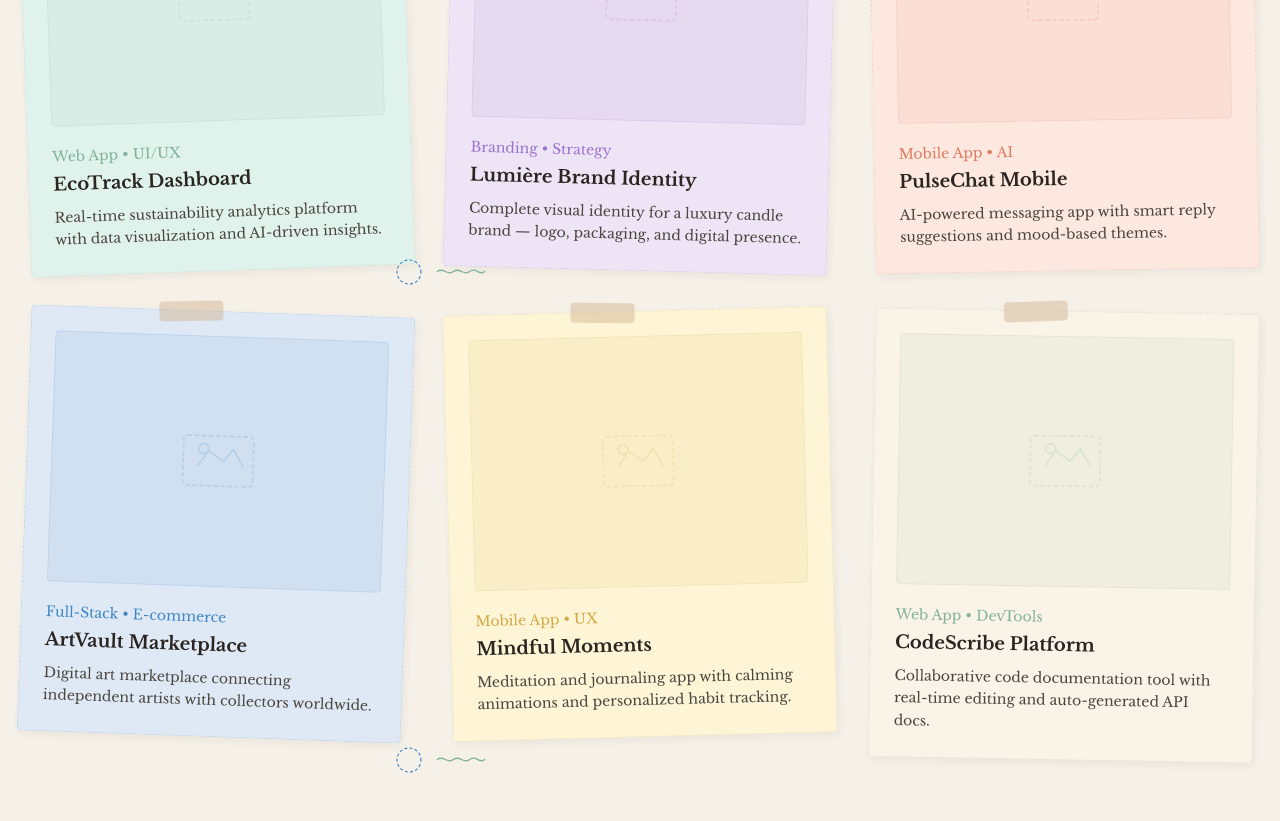
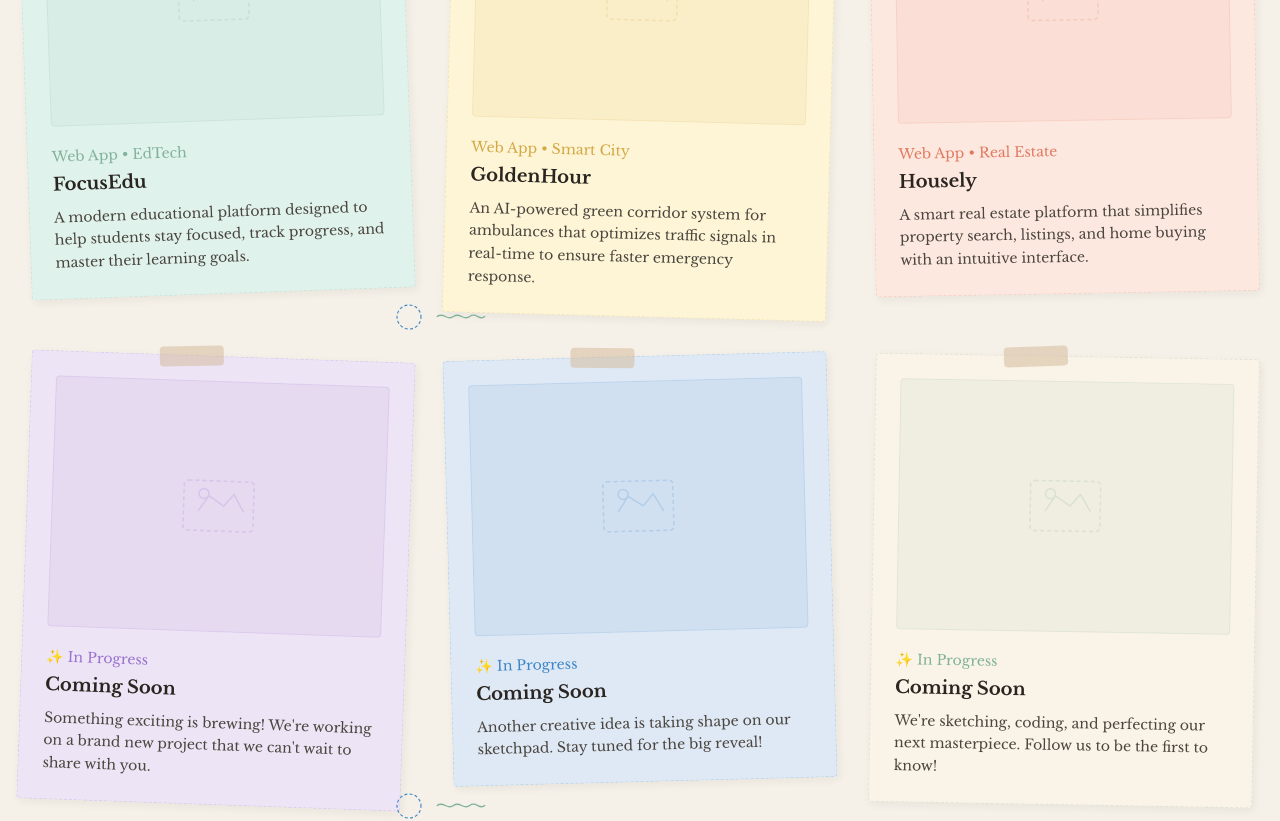
Before and after one commit to Nevrine-Labs/Nevrine-Labs, a Next.js app: page / in a window 1280 px wide. Shown: the part 2280-3101 px from the top of the page. Built offline with nearby package versions, Linux system fonts and the light colour scheme.

Commit message:
update testimonials and project showcase sections

```diff
--- a/components/sections/Testimonials.tsx
+++ b/components/sections/Testimonials.tsx
@@ -12,48 +12,42 @@ const testimonials = [
   {
     quote:
       "Nevrine Labs turned our messy ideas into a beautiful, intuitive platform. Their work feels like magic — effortless from the user's perspective, but deeply thoughtful underneath.",
-    author: "Sarah Kim",
-    role: "CEO, EcoTrack",
+    author: "Ananya Sharma",
     color: "var(--card-peach)",
     rotation: "-1.5deg",
   },
   {
     quote:
       "Working with them felt like collaborating with friends who happen to be incredibly talented. They really listened and delivered beyond what we imagined.",
-    author: "Marcus Chen",
-    role: "Founder, ArtVault",
+    author: "Arjun Mehta",
     color: "var(--card-mint)",
     rotation: "1deg",
   },
   {
     quote:
       "The brand identity they created for us is perfect. It captures exactly who we are — playful yet professional, bold yet approachable.",
-    author: "Priya Patel",
-    role: "Creative Director, Lumière",
+    author: "Priya Nair",
     color: "var(--card-lavender)",
     rotation: "-0.5deg",
   },
   {
     quote:
       "Our app went from concept to App Store in 3 months. The doodle-style onboarding they designed gets compliments from every single user.",
-    author: "Jake Wilson",
-    role: "CTO, PulseChat",
+    author: "Rohan Desai",
     color: "var(--card-yellow)",
     rotation: "1.5deg",
   },
   {
     quote:
       "I've worked with many agencies, but Nevrine Labs is special. They don't just build — they care. Every interaction felt genuine and every delivery was outstanding.",
-    author: "Emma Rodriguez",
-    role: "VP Product, Mindful Inc",
+    author: "Kavya Iyer",
     color: "var(--card-blue)",
     rotation: "-1deg",
   },
   {
     quote:
       "The documentation platform they built transformed how our team works. Clean, intuitive, and surprisingly fun to use. That's the Nevrine Labs touch.",
-    author: "David Park",
-    role: "Engineering Lead, CodeScribe",
+    author: "Vikram Reddy",
     color: "var(--card-cream)",
     rotation: "0.5deg",
   },
@@ -250,20 +244,12 @@ export default function Testimonials() {
 
                 <div className="flex items-center gap-2">
                   <DoodleHeart size={16} opacity={0.4} />
-                  <div>
                   <p
                     className="handwritten text-base font-bold"
                     style={{ color: "var(--ink-dark)" }}
                   >
                     {t.author}
                   </p>
-                    <p
-                      className="serif text-xs"
-                      style={{ color: "var(--ink-light)" }}
-                    >
-                      {t.role}
-                    </p>
-                  </div>
                 </div>
               </div>
             </div>
--- a/components/sections/Work.tsx
+++ b/components/sections/Work.tsx
@@ -10,52 +10,58 @@ gsap.registerPlugin(ScrollTrigger);
 
 const projects = [
   {
-    title: "EcoTrack Dashboard",
-    category: "Web App • UI/UX",
-    description: "Real-time sustainability analytics platform with data visualization and AI-driven insights.",
+    title: "FocusEdu",
+    category: "Web App • EdTech",
+    description: "A modern educational platform designed to help students stay focused, track progress, and master their learning goals.",
     color: "var(--card-mint)",
     rotation: "-2deg",
     accent: "#81b29a",
+    comingSoon: false,
   },
   {
-    title: "Lumière Brand Identity",
-    category: "Branding • Strategy",
-    description: "Complete visual identity for a luxury candle brand — logo, packaging, and digital presence.",
-    color: "var(--card-lavender)",
+    title: "GoldenHour",
+    category: "Web App • Smart City",
+    description: "An AI-powered green corridor system for ambulances that optimizes traffic signals in real-time to ensure faster emergency response.",
+    color: "var(--card-yellow)",
     rotation: "1.5deg",
-    accent: "#9b72cf",
+    accent: "#d4a843",
+    comingSoon: false,
   },
   {
-    title: "PulseChat Mobile",
-    category: "Mobile App • AI",
-    description: "AI-powered messaging app with smart reply suggestions and mood-based themes.",
+    title: "Housely",
+    category: "Web App • Real Estate",
+    description: "A smart real estate platform that simplifies property search, listings, and home buying with an intuitive interface.",
     color: "var(--card-peach)",
     rotation: "-1deg",
     accent: "#e07a5f",
+    comingSoon: false,
   },
   {
-    title: "ArtVault Marketplace",
-    category: "Full-Stack • E-commerce",
-    description: "Digital art marketplace connecting independent artists with collectors worldwide.",
-    color: "var(--card-blue)",
+    title: "Coming Soon",
+    category: "✨ In Progress",
+    description: "Something exciting is brewing! We're working on a brand new project that we can't wait to share with you.",
+    color: "var(--card-lavender)",
     rotation: "2deg",
-    accent: "#3d85c6",
+    accent: "#9b72cf",
+    comingSoon: true,
   },
   {
-    title: "Mindful Moments",
-    category: "Mobile App • UX",
-    description: "Meditation and journaling app with calming animations and personalized habit tracking.",
-    color: "var(--card-yellow)",
+    title: "Coming Soon",
+    category: "✨ In Progress",
+    description: "Another creative idea is taking shape on our sketchpad. Stay tuned for the big reveal!",
+    color: "var(--card-blue)",
     rotation: "-1.5deg",
-    accent: "#d4a843",
+    accent: "#3d85c6",
+    comingSoon: true,
   },
   {
-    title: "CodeScribe Platform",
-    category: "Web App • DevTools",
-    description: "Collaborative code documentation tool with real-time editing and auto-generated API docs.",
+    title: "Coming Soon",
+    category: "✨ In Progress",
+    description: "We're sketching, coding, and perfecting our next masterpiece. Follow us to be the first to know!",
     color: "var(--card-cream)",
     rotation: "1deg",
     accent: "#81b29a",
+    comingSoon: true,
   },
 ];
 
@@ -182,7 +188,7 @@ export default function Work() {
         <div className="work-grid grid grid-cols-1 sm:grid-cols-2 lg:grid-cols-3 gap-6 sm:gap-10">
           {projects.map((project, index) => (
             <div
-              key={project.title}
+              key={`${project.title}-${index}`}
               className="relative group cursor-pointer"
             >
               <div
@@ -228,7 +234,7 @@ export default function Work() {
                         background: "rgba(255,255,255,0.8)",
                       }}
                     >
-                      View Project →
+                      {project.comingSoon ? "Coming Soon 🔒" : "View Project →"}
                     </span>
                   </div>
                 </div>
```
Lines whose indentation alone changed are shown as unchanged.
